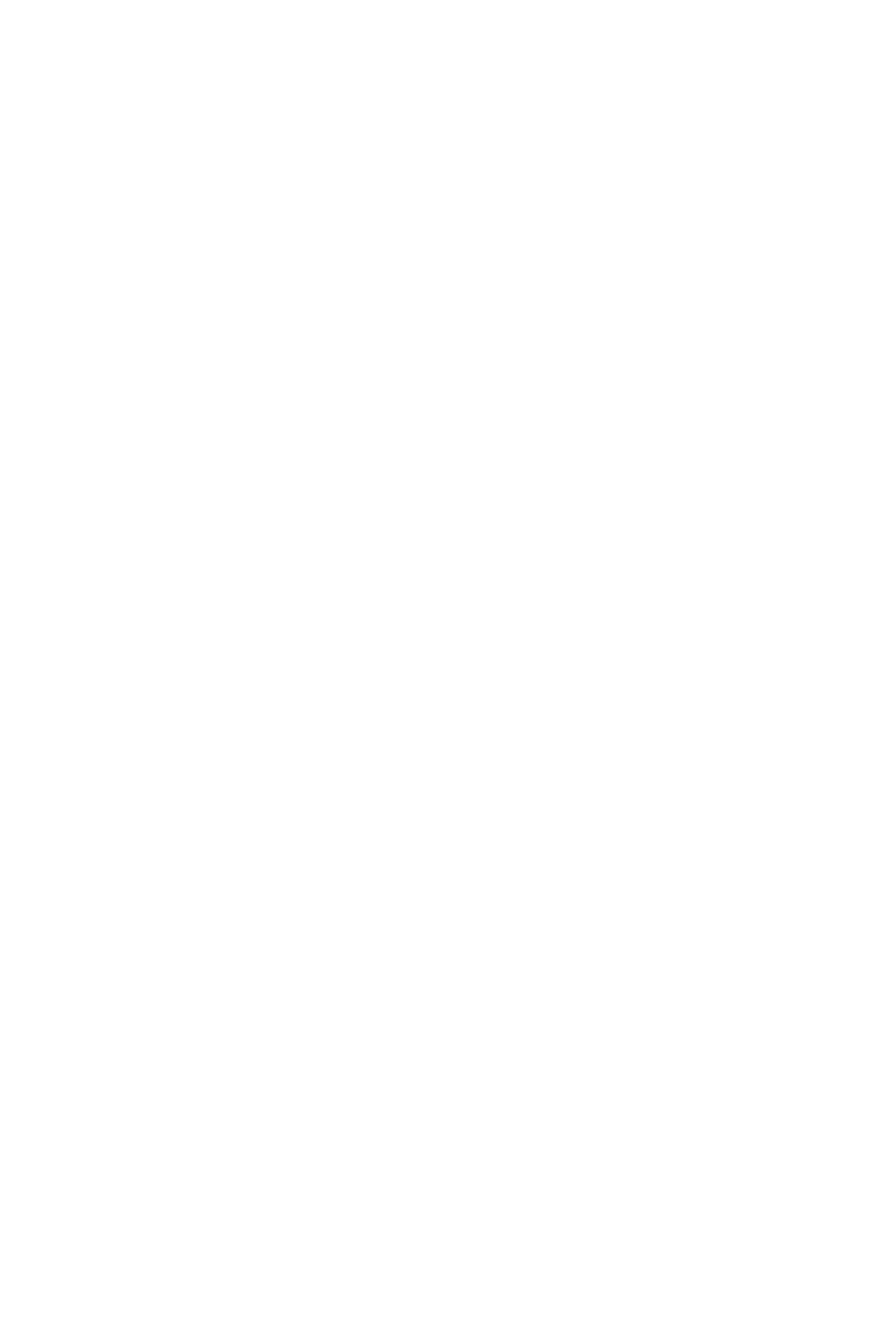
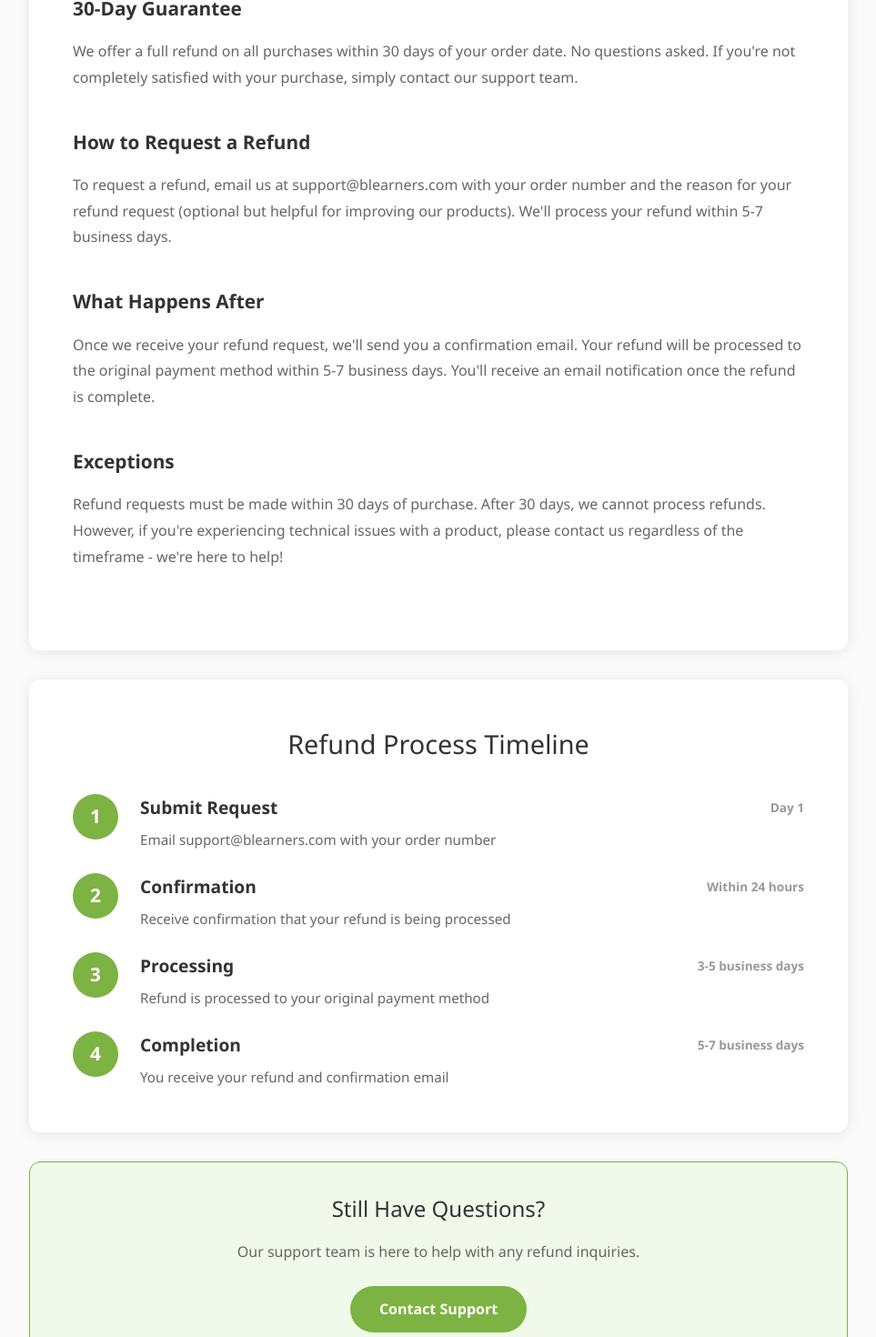
Before and after one commit to bearners676-debug/tina-nextjs-starter, a Next.js app: page /refund in a window 1280 px wide. Before the commit this address had no page. Shown: the part 548-2018 px from the top of the page at 91% size, without its empty margins (158-1121 px from the left). Before the commit the page ends 800 px from the top, so only its background shows below. Built offline with nearby package versions, Linux system fonts and the light colour scheme.

Commit message:
Create refund page.tsx

```diff
--- /dev/null
+++ b/app/refund/page.tsx
@@ -0,0 +1,119 @@
+import Navigation from '@/components/Navigation';
+import Footer from '@/components/Footer';
+
+export default function RefundPage() {
+  return (
+    <>
+      <Navigation />
+
+      <div style={{ minHeight: '80vh', background: '#fafafa', padding: '3rem 5%' }}>
+        <div style={{ maxWidth: '900px', margin: '0 auto' }}>
+
+          <div style={{ textAlign: 'center', marginBottom: '3rem' }}>
+            <div style={{ fontSize: '4rem', marginBottom: '1rem' }}>✅</div>
+            <h1 style={{ fontSize: '2.5rem', marginBottom: '1rem', color: '#222' }}>30-Day Money-Back Guarantee</h1>
+            <p style={{ fontSize: '1.2rem', color: '#666' }}>
+              We stand behind the quality of our products. If you're not satisfied, get a full refund within 30 days.
+            </p>
+          </div>
+
+          <div style={{ background: 'white', borderRadius: '12px', padding: '3rem', marginBottom: '2rem', boxShadow: '0 2px 15px rgba(0,0,0,0.08)' }}>
+            <h2 style={{ fontSize: '2rem', marginBottom: '2rem', color: '#333' }}>Our Refund Policy</h2>
+
+            <Section
+              title="30-Day Guarantee"
+              content="We offer a full refund on all purchases within 30 days of your order date. No questions asked. If you're not completely satisfied with your purchase, simply contact our support team."
+            />
+
+            <Section
+              title="How to Request a Refund"
+              content="To request a refund, email us at support@blearners.com with your order number and the reason for your refund request (optional but helpful for improving our products). We'll process your refund within 5-7 business days."
+            />
+
+            <Section
+              title="What Happens After"
+              content="Once we receive your refund request, we'll send you a confirmation email. Your refund will be processed to the original payment method within 5-7 business days. You'll receive an email notification once the refund is complete."
+            />
+
+            <Section
+              title="Exceptions"
+              content="Refund requests must be made within 30 days of purchase. After 30 days, we cannot process refunds. However, if you're experiencing technical issues with a product, please contact us regardless of the timeframe - we're here to help!"
+            />
+          </div>
+
+          <div style={{ background: 'white', borderRadius: '12px', padding: '3rem', marginBottom: '2rem', boxShadow: '0 2px 15px rgba(0,0,0,0.08)' }}>
+            <h2 style={{ fontSize: '1.8rem', marginBottom: '2rem', color: '#333', textAlign: 'center' }}>Refund Process Timeline</h2>
+
+            <div style={{ display: 'grid', gap: '1.5rem' }}>
+              <TimelineStep
+                step="1"
+                title="Submit Request"
+                description="Email support@blearners.com with your order number"
+                time="Day 1"
+              />
+              <TimelineStep
+                step="2"
+                title="Confirmation"
+                description="Receive confirmation that your refund is being processed"
+                time="Within 24 hours"
+              />
+              <TimelineStep
+                step="3"
+                title="Processing"
+                description="Refund is processed to your original payment method"
+                time="3-5 business days"
+              />
+              <TimelineStep
+                step="4"
+                title="Completion"
+                description="You receive your refund and confirmation email"
+                time="5-7 business days"
+              />
+            </div>
+          </div>
+
+          <div style={{ background: '#f0f9ea', border: '1px solid #7CB342', borderRadius: '12px', padding: '2rem', textAlign: 'center' }}>
+            <h3 style={{ fontSize: '1.5rem', marginBottom: '1rem', color: '#333' }}>Still Have Questions?</h3>
+            <p style={{ fontSize: '1rem', color: '#666', marginBottom: '1.5rem' }}>
+              Our support team is here to help with any refund inquiries.
+            </p>
+            <a
+              href="/contact"
+              style={{ display: 'inline-block', padding: '0.8rem 2rem', background: '#7CB342', color: 'white', borderRadius: '50px', textDecoration: 'none', fontWeight: 600 }}
+            >
+              Contact Support
+            </a>
+          </div>
+        </div>
+      </div>
+
+      <Footer />
+    </>
+  );
+}
+
+function Section({ title, content }: { title: string; content: string }) {
+  return (
+    <div style={{ marginBottom: '2.5rem' }}>
+      <h3 style={{ fontSize: '1.3rem', marginBottom: '1rem', color: '#333', fontWeight: 600 }}>{title}</h3>
+      <p style={{ fontSize: '1rem', color: '#666', lineHeight: 1.8 }}>{content}</p>
+    </div>
+  );
+}
+
+function TimelineStep({ step, title, description, time }: { step: string; title: string; description: string; time: string }) {
+  return (
+    <div style={{ display: 'flex', gap: '1.5rem', alignItems: 'flex-start' }}>
+      <div style={{ width: '50px', height: '50px', borderRadius: '50%', background: '#7CB342', color: 'white', display: 'flex', alignItems: 'center', justifyContent: 'center', fontSize: '1.3rem', fontWeight: 700, flexShrink: 0 }}>
+        {step}
+      </div>
+      <div style={{ flex: 1 }}>
+        <div style={{ display: 'flex', justifyContent: 'space-between', alignItems: 'center', marginBottom: '0.5rem' }}>
+          <h4 style={{ fontSize: '1.2rem', fontWeight: 600, color: '#333' }}>{title}</h4>
+          <span style={{ fontSize: '0.85rem', color: '#999', fontWeight: 600 }}>{time}</span>
+        </div>
+        <p style={{ fontSize: '0.95rem', color: '#666' }}>{description}</p>
+      </div>
+    </div>
+  );
+}
```
